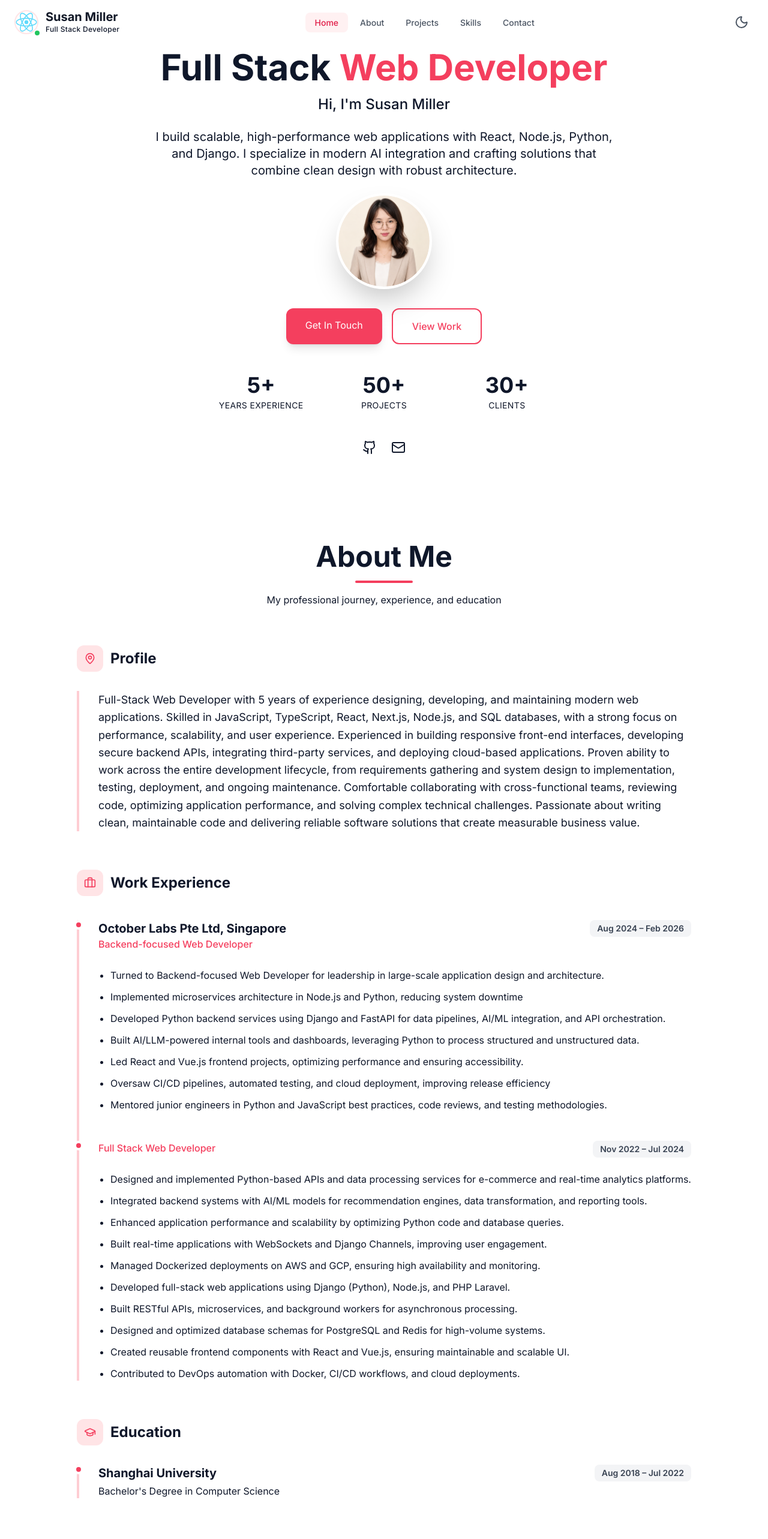
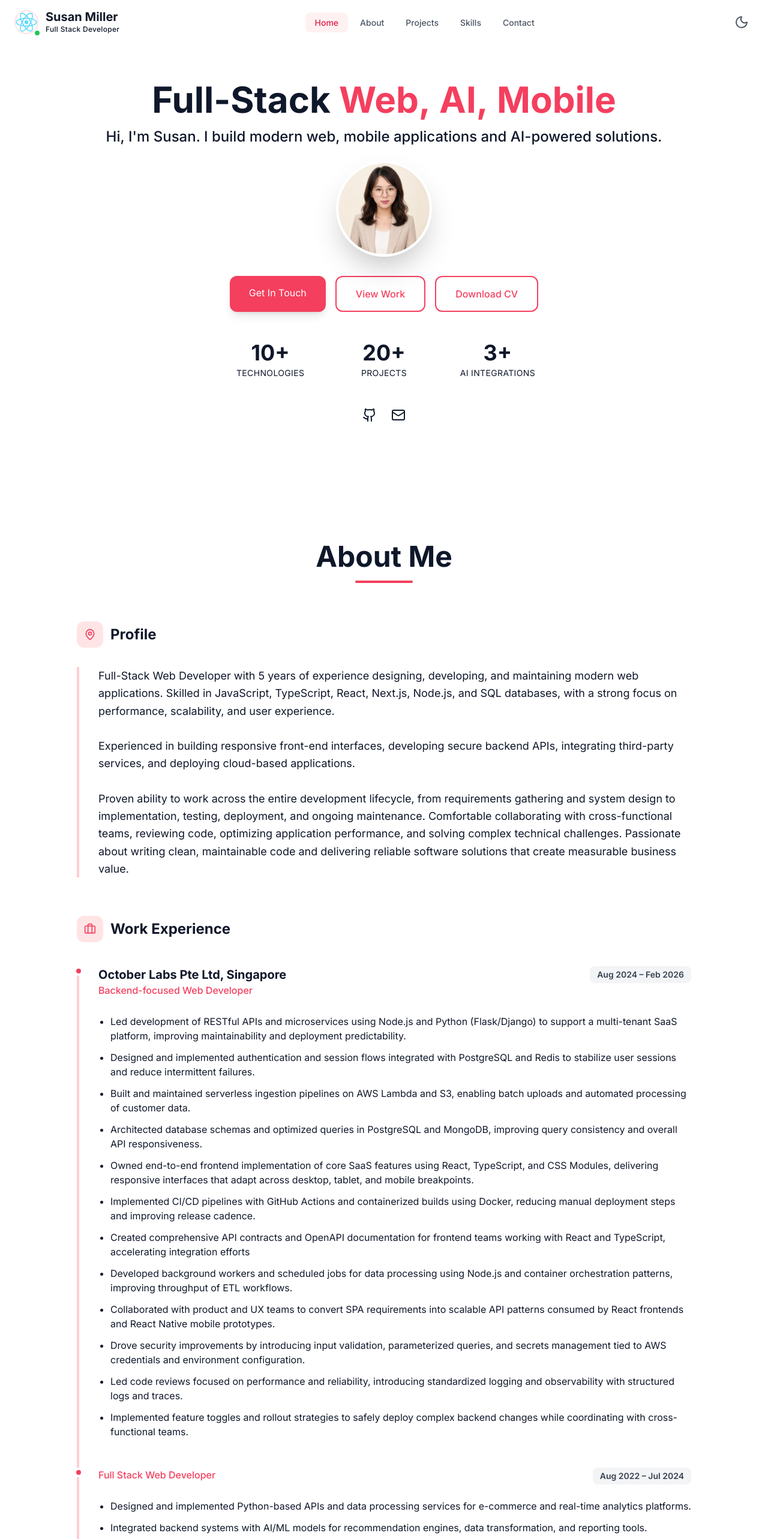
Before and after one commit to king3799/everett-king, a React (Vite) app: page / in a window 1280 px wide. Shown: the top 2566 px of the page at 60% size. Built offline with nearby package versions, Linux system fonts and the light colour scheme.

Commit message:
add : downlad cv, fix:work exp

```diff
--- a/src/components/About.jsx
+++ b/src/components/About.jsx
@@ -8,9 +8,9 @@ export default function About({ theme }) {
         <div className="text-center mb-16">
           <h2 className="text-4xl md:text-5xl font-bold mb-4">About Me</h2>
           <div className="w-24 h-1 bg-rose-500 mx-auto rounded-full mb-4"></div>
-          <p className="max-w-2xl mx-auto">
+          {/* <p className="max-w-2xl mx-auto">
             My professional journey, experience, and education
-          </p>
+          </p> */}
         </div>
 
         {/* Profile Box */}
@@ -24,10 +24,12 @@ export default function About({ theme }) {
           <div className="flex items-start gap-4">
             <div className="space-y-6 border-l-4 border-rose-200 pl-8">
               <p className="leading-relaxed text-lg">
-                Full-Stack Web Developer with 5 years of experience designing, developing, and maintaining modern web applications. Skilled in JavaScript, TypeScript, React, Next.js, Node.js, and SQL databases, with a strong focus on performance, scalability, and user experience. Experienced in building responsive front-end interfaces, developing secure backend APIs, integrating third-party services, and deploying cloud-based applications.
-
-Proven ability to work across the entire development lifecycle, from requirements gathering and system design to implementation, testing, deployment, and ongoing maintenance. Comfortable collaborating with cross-functional teams, reviewing code, optimizing application performance, and solving complex technical challenges. Passionate about writing clean, maintainable code and delivering reliable software solutions that create measurable business value.
-
+                Full-Stack Web Developer with 5 years of experience designing, developing, and maintaining modern web applications.
+                Skilled in JavaScript, TypeScript, React, Next.js, Node.js, and SQL databases, with a strong focus on performance, scalability, and user experience.
+                <br /><br />
+                Experienced in building responsive front-end interfaces, developing secure backend APIs, integrating third-party services, and deploying cloud-based applications.
+                <br /><br />
+                Proven ability to work across the entire development lifecycle, from requirements gathering and system design to implementation, testing, deployment, and ongoing maintenance. Comfortable collaborating with cross-functional teams, reviewing code, optimizing application performance, and solving complex technical challenges. Passionate about writing clean, maintainable code and delivering reliable software solutions that create measurable business value.
               </p>
             </div>
           </div>
@@ -51,20 +53,33 @@ Proven ability to work across the entire development lifecycle, from requirement
                   <h4 className="font-bold text-xl">October Labs Pte Ltd, Singapore</h4>
                   <p className="text-rose-500 font-medium mb-3">Backend-focused Web Developer</p>
                 </div>
-                <span className={`text-sm font-semibold px-3 py-1 rounded-lg self-start md:self-auto ${
-                  theme === "dark" ? "bg-gray-700 text-gray-200" : "bg-gray-100 text-gray-700"
-                }`}>
+                <span className={`text-sm font-semibold px-3 py-1 rounded-lg self-start md:self-auto ${theme === "dark" ? "bg-gray-700 text-gray-200" : "bg-gray-100 text-gray-700"
+                  }`}>
                   Aug 2024 – Feb 2026
                 </span>
               </div>
               <ul className="list-disc pl-5 mt-4 space-y-3">
-                <li>Turned to Backend-focused Web Developer for leadership in large-scale application design and architecture.</li>
-                <li>Implemented microservices architecture in Node.js and Python, reducing system downtime</li>
-                <li>Developed Python backend services using Django and FastAPI for data pipelines, AI/ML integration, and API orchestration.</li>
-                <li>Built AI/LLM-powered internal tools and dashboards, leveraging Python to process structured and unstructured data.</li>
-                <li>Led React and Vue.js frontend projects, optimizing performance and ensuring accessibility.</li>
-                <li>Oversaw CI/CD pipelines, automated testing, and cloud deployment, improving release efficiency</li>
-                <li>Mentored junior engineers in Python and JavaScript best practices, code reviews, and testing methodologies.</li>
+                <li>Led development of RESTful APIs and microservices using Node.js and Python (Flask/Django) to support a multi-tenant
+                  SaaS platform, improving maintainability and deployment predictability.</li>
+                <li>Designed and implemented authentication and session flows integrated with PostgreSQL and Redis to stabilize user sessions
+                  and reduce intermittent failures.</li>
+                <li>Built and maintained serverless ingestion pipelines on AWS Lambda and S3, enabling batch uploads and automated
+                  processing of customer data.</li>
+                <li>Architected database schemas and optimized queries in PostgreSQL and MongoDB, improving query consistency and overall
+                  API responsiveness.</li>
+                <li>Owned end-to-end frontend implementation of core SaaS features using React, TypeScript, and CSS Modules, delivering
+                  responsive interfaces that adapt across desktop, tablet, and mobile breakpoints.</li>
+                <li>Implemented CI/CD pipelines with GitHub Actions and containerized builds using Docker, reducing manual deployment
+                  steps and improving release cadence.</li>
+                <li>Created comprehensive API contracts and OpenAPI documentation for frontend teams working with React and TypeScript, accelerating integration efforts</li>
+                <li>Developed background workers and scheduled jobs for data processing using Node.js and container orchestration patterns, improving throughput of ETL workflows.</li>
+                <li>Collaborated with product and UX teams to convert SPA requirements into scalable API patterns consumed by React
+                  frontends and React Native mobile prototypes.</li>
+                <li>Drove security improvements by introducing input validation, parameterized queries, and secrets management tied to AWS
+                  credentials and environment configuration.</li>
+                <li>Led code reviews focused on performance and reliability, introducing standardized logging and observability with structured
+                  logs and traces.</li>
+                <li>Implemented feature toggles and rollout strategies to safely deploy complex backend changes while coordinating with cross-functional teams.</li>
               </ul>
             </div>
 
@@ -75,10 +90,9 @@ Proven ability to work across the entire development lifecycle, from requirement
                 <div>
                   <p className="text-rose-500 font-medium mb-3">Full Stack Web Developer</p>
                 </div>
-                 <span className={`text-sm font-semibold px-3 py-1 rounded-lg self-start md:self-auto ${
-                  theme === "dark" ? "bg-gray-700 text-gray-200" : "bg-gray-100 text-gray-700"
-                }`}>
-                  Nov 2022 – Jul 2024
+                <span className={`text-sm font-semibold px-3 py-1 rounded-lg self-start md:self-auto ${theme === "dark" ? "bg-gray-700 text-gray-200" : "bg-gray-100 text-gray-700"
+                  }`}>
+                  Aug 2022 – Jul 2024
                 </span>
               </div>
               <ul className="list-disc pl-5 mt-4 space-y-3">
@@ -114,9 +128,8 @@ Proven ability to work across the entire development lifecycle, from requirement
                   <h4 className="font-bold text-xl">Shanghai University</h4>
                   <p className="mt-1">Bachelor's Degree in Computer Science</p>
                 </div>
-                 <span className={`text-sm font-semibold px-3 py-1 rounded-lg self-start md:self-auto ${
-                  theme === "dark" ? "bg-gray-700 text-gray-200" : "bg-gray-100 text-gray-700"
-                }`}>
+                <span className={`text-sm font-semibold px-3 py-1 rounded-lg self-start md:self-auto ${theme === "dark" ? "bg-gray-700 text-gray-200" : "bg-gray-100 text-gray-700"
+                  }`}>
                   Aug 2018 – Jul 2022
                 </span>
               </div>
--- a/src/components/Hero.jsx
+++ b/src/components/Hero.jsx
@@ -7,17 +7,17 @@ export default function Hero({ theme }) {
 
         {/* Heading */}
         <h2 className="text-5xl md:text-6xl font-bold mb-4">
-          Full Stack <span className="text-rose-500">Web Developer</span>
+          Full-Stack  <span className="text-rose-500">Web,&nbsp;AI,&nbsp;Mobile</span>
         </h2>
 
         {/* Subtitle */}
         <p className="text-xl md:text-2xl mb-6 font-medium">
-          Hi, I'm Susan Miller
+          Hi, I'm Susan. I build modern web, mobile applications and AI-powered solutions.
         </p>
         {/* Description */}
-        <p className="max-w-3xl text-lg md:text-xl leading-relaxed mb-6">
-          I build scalable, high-performance web applications with React, Node.js, Python, and Django. I specialize in modern AI integration and crafting solutions that combine clean design with robust architecture.
-        </p>
+        {/* <p className="max-w-4xl text-lg md:text-xl leading-relaxed mb-6">
+          React · Node.js · Python · Django · Full-Stack Development · AI Integration · Scalable Applications · High Performance · Clean UI · Robust Architecture
+        </p> */}
 
         {/* Profile Image */}
         <div className={`relative group w-40 h-40 rounded-full overflow-hidden sparkle mb-8 shadow-2xl ${theme === "dark" ? "border-4 border-gray-800" : "border-4 border-white/20"}`}>
@@ -47,21 +47,31 @@ export default function Hero({ theme }) {
           >
             View Work
           </a>
+          <a
+            href="/Susan-Miller-CV.pdf"
+            className={`border-2 px-8 py-4 rounded-xl hover:bg-rose-50 transition-all duration-300 font-medium ${theme === "dark"
+              ? "border-rose-500 text-rose-500 hover:text-rose-400"
+              : "border-rose-500 text-rose-500 hover:border-rose-600"
+              }`}
+          >
+            Download CV
+          </a>
         </div>
+
 
         {/* Stats */}
         <div className="grid grid-cols-3 gap-8 md:gap-16 mb-12">
           <div className="text-center">
-            <div className="text-3xl md:text-4xl font-bold mb-1">5+</div>
-            <div className="text-sm uppercase tracking-wide">Years Experience</div>
+            <div className="text-3xl md:text-4xl font-bold mb-1">10+ </div>
+            <div className="text-sm uppercase tracking-wide">Technologies</div>
           </div>
           <div className="text-center">
-            <div className="text-3xl md:text-4xl font-bold mb-1">50+</div>
+            <div className="text-3xl md:text-4xl font-bold mb-1">20+</div>
             <div className="text-sm uppercase tracking-wide">Projects</div>
           </div>
           <div className="text-center">
-            <div className="text-3xl md:text-4xl font-bold mb-1">30+</div>
-            <div className="text-sm uppercase tracking-wide">Clients</div>
+            <div className="text-3xl md:text-4xl font-bold mb-1">3+</div>
+            <div className="text-sm uppercase tracking-wide">AI Integrations</div>
           </div>
         </div>
 
```
Also changed, not shown: 1 other file (tests, documents, lock files or other folders).
